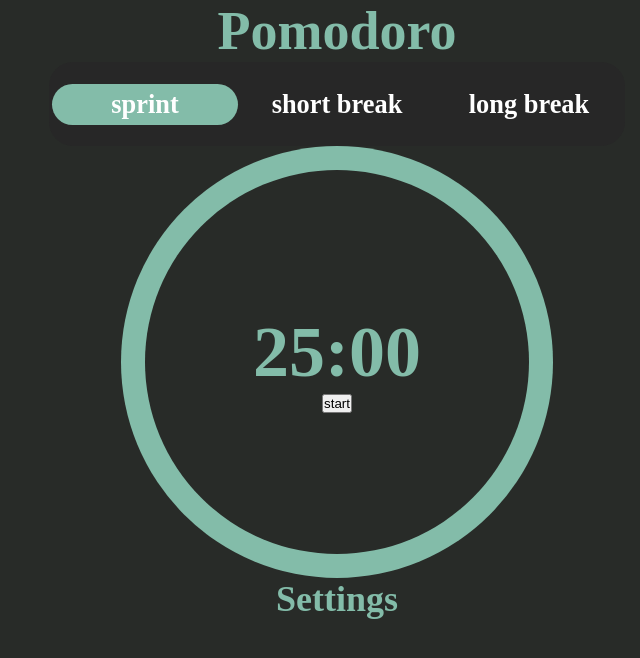
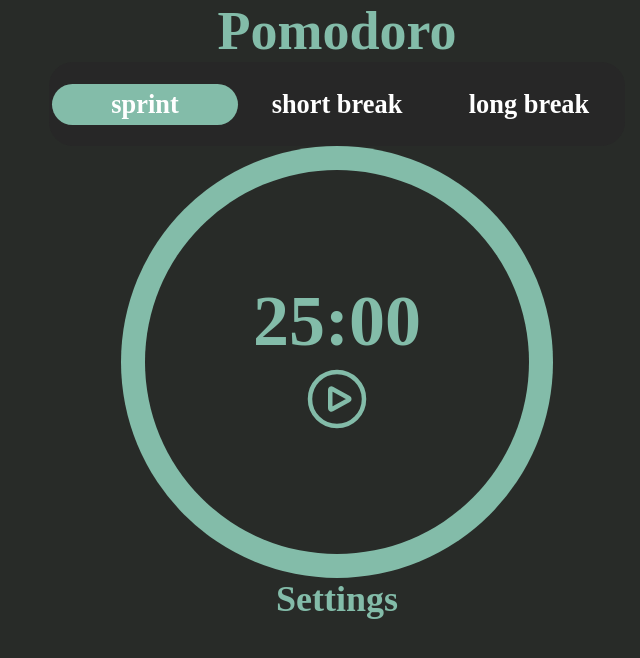
Before and after one commit to AyOULAARBI/react-redux-pomodoro-app, a React (Vite) app: page / in a window 1280 px wide. Shown: the top 658 px of the page, without its empty margins (303-943 px from the left). Built offline with nearby package versions, Linux system fonts and the light colour scheme.

Commit message:
added a dispatch/action to update the current percentage and added other variables/states that we'll need in the useEffect hook

```diff
--- a/src/components/timer/Clock.jsx
+++ b/src/components/timer/Clock.jsx
@@ -1,22 +1,25 @@
+import styled from "styled-components";
 import { useEffect } from "react";
 import { useSelector,useDispatch} from "react-redux";
-import { decr,setStatus } from "../config/pomoReducer";
+import {initializer,setPercentage, decr,setStatus } from "../config/pomoReducer";
 function Clock() {
+    let periods = useSelector(state=>state.periods)
     let time = useSelector(state=>state.time);
     let isActive = useSelector(state => state.isActive);
+    let activeBtn = useSelector(state=>state.activeBtn);
+    let current = useSelector(state=>state.current);
+
     let dispatch = useDispatch();
 
-    console.log(time,isActive)
     useEffect(()=>{
         if(time>0 && isActive){
         let interv = setInterval(()=>{
             dispatch(decr());
-            console.log(time,isActive)
+            dispatch(setPercentage())
         },1000);
         return ()=>clearInterval(interv)
     }
-    },[time])
-    console.log(time);
+    },[periods,activeBtn,current,time,isActive])
     const getTime = ()=>{
     let minutes = Math.floor(time/60)<10?`0${Math.floor(time/60)}`: Math.floor(time/60);
     let seconds = time%60 <10 ? `0${time%60}`:time%60;
@@ -25,9 +28,26 @@ function Clock() {
   return (
     <>
     <h1>{getTime()}</h1>
-    <button onClick={()=>dispatch(setStatus())}>start</button>
+    {!isActive ?<Btn onClick={()=>dispatch(setStatus())}>
+        <svg xmlns="http://www.w3.org/2000/svg" fill="none" viewBox="0 0 24 24" strokeWidth="1.5" stroke="currentColor" >
+  <path strokeLinecap="round" strokeLinejoin="round" d="M21 12a9 9 0 11-18 0 9 9 0 0118 0z" />
+  <path strokeLinecap="round" strokeLinejoin="round" d="M15.91 11.672a.375.375 0 010 .656l-5.603 3.113a.375.375 0 01-.557-.328V8.887c0-.286.307-.466.557-.327l5.603 3.112z" />
+  </svg>
+  </Btn>:
+        <Btn onClick={()=>dispatch(setStatus())}>
+            <svg xmlns="http://www.w3.org/2000/svg" fill="none" viewBox="0 0 24 24" strokeWidth="1.5" stroke="currentColor" className="w-6 h-6">
+  <path strokeLinecap="round" strokeLinejoin="round" d="M14.25 9v6m-4.5 0V9M21 12a9 9 0 11-18 0 9 9 0 0118 0z" />
+</svg>
+</Btn>}
+
     </>
   )
 }
 
 export default Clock;
+
+const Btn = styled.button`
+all:unset;
+color: ${props=>props.theme.colors.primary};
+width:3rem;
+`
```
